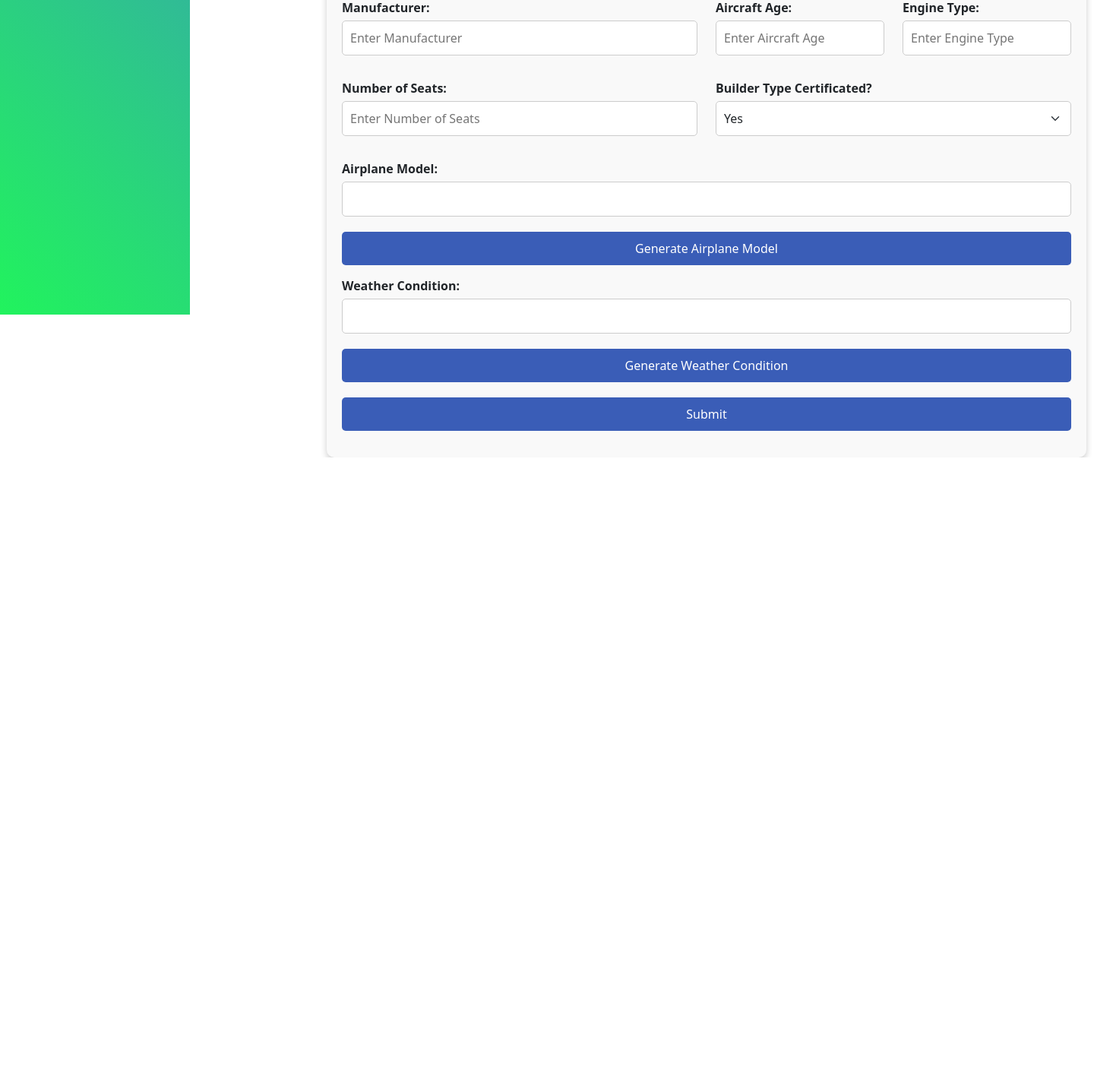
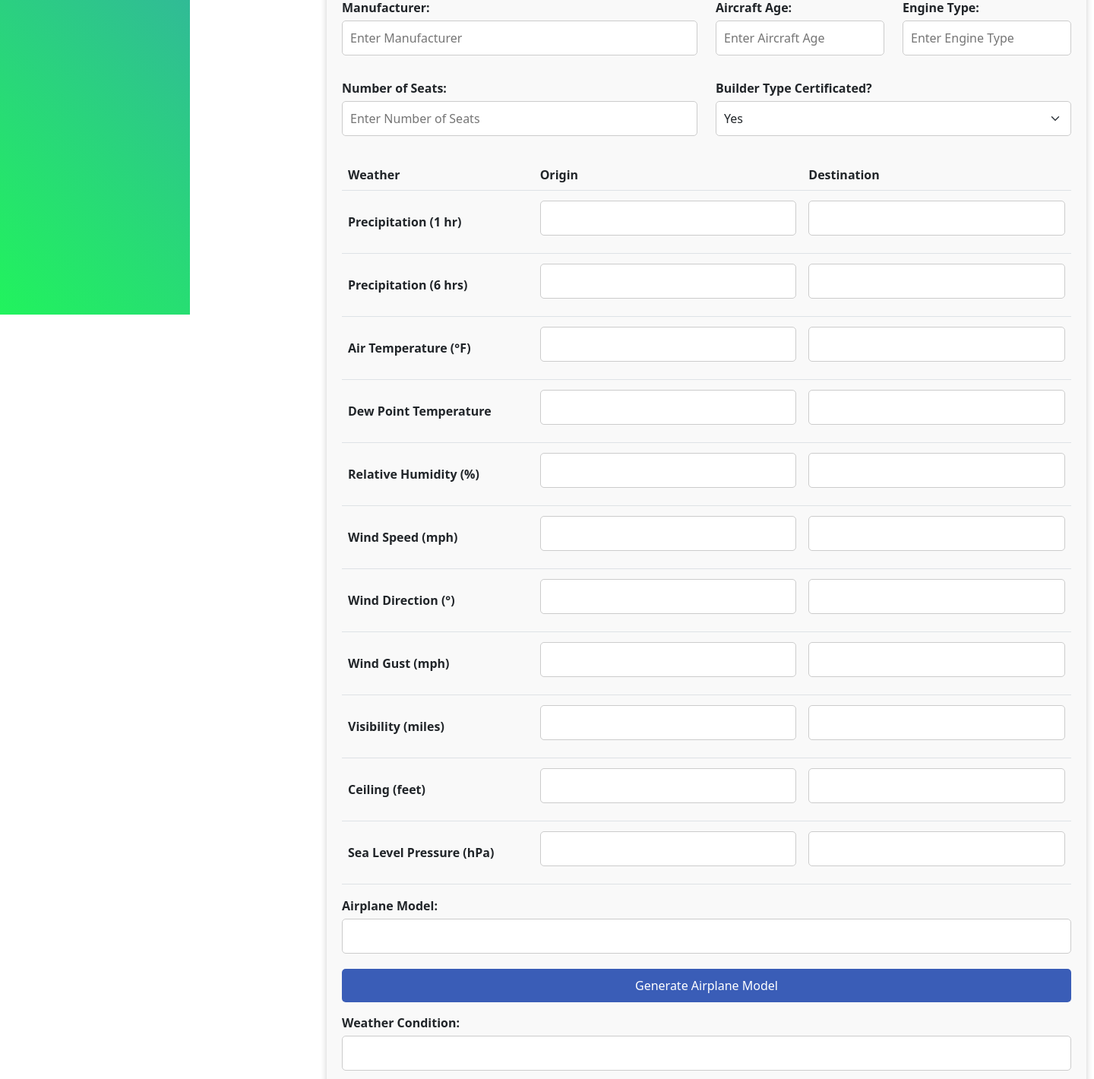
Before and after one commit to brianna-mitri/project-4, a Flask app: template Web/templates/Predictive_Model.html in a window 1440 px wide; the page is wider, and only the part inside the window is pictured. Shown: the part 386-1806 px from the top of that part at 76% size. Before the commit the page ends 988 px from the top of that part, so only its background shows below. Run offline with Flask 3, Linux system fonts and the light colour scheme; the template is opened without the code that fills it, so the values that code supplies are empty; parts of the project's set-up code (start-up, migrations or seed data) failed here and were passed over.

Commit message:
Added weather table inputs for origin and destination

```diff
--- a/Web/templates/Predictive_Model.html
+++ b/Web/templates/Predictive_Model.html
@@ -113,6 +113,21 @@
   .form-container button:hover {
       background-color: #2a4a97;
   }
+
+
+  .table-custom {
+    background-color: #f9f9f9 !important;
+  }
+
+  .table-custom thead th,
+  .table-custom tbody td {
+    background-color: #f9f9f9 !important;
+  }
+
+  .form-container td {
+      font-weight: bold;
+  }
+
 </style>
 
 <body>
@@ -197,8 +212,81 @@
                     </div>
                 </div> <!------------------------------------------------------------------------>
 
+                <!-- Weather Side by Side Table -->
+                <!-- <h4 class="section-title mt-5">Weather</h4> -->
+                <div class="table-responsive">
+                    <table class="table align-middle table-custom" style="background-color: #f9f9f9">
+                        <thead>
+                            <tr>
+                                <!-- <th style="width: 25%;">Parameter</th> -->
+                                <!-- <th style="width: 25%;"></th> -->
+                                <th style="width: 25%;">Weather</th>
+                                <th style="width: 35%;">Origin</th>
+                                <th style="width: 35%;">Destination</th>
+                            </tr>
+                        </thead>
+                        <!-- all weather fields-->
+                        <tbody>
 
+                            <tr>
+                                <td>Precipitation (1 hr)</td>
+                                <td><input class="form-control" name="precip_accum_1_hr" /></td>
+                                <td><input class="form-control" name="dest_precip_accum_1_hr" /></td>
+                            </tr>
+                            <tr>
+                                <td>Precipitation (6 hrs)</td>
+                                <td><input class="form-control" name="precip_accum_6_hr" required/></td>
+                                <td><input class="form-control" name="dest_precip_accum_6_hr" required/></td>
+                            </tr>
+                            <tr>
+                                <td>Air Temperature (°F)</td>
+                                <td><input class="form-control" name="air_temp" required/></td>
+                                <td><input class="form-control" name="dest_air_temp" required/></td>
+                            </tr>
+                            <tr>
+                                <td>Dew Point Temperature</td>
+                                <td><input class="form-control" name="dew_point_temp" required/></td>
+                                <td><input class="form-control" name="dest_dew_point_temp" required/></td>
+                            </tr>
+                            <tr>
+                                <td>Relative Humidity (%)</td>
+                                <td><input class="form-control" name="relative_humidity" required/></td>
+                                <td><input class="form-control" name="dest_relative_humidity" required/></td>
+                            </tr>
+                            <tr>
+                                <td>Wind Speed (mph)</td>
+                                <td><input class="form-control" name="wind_speed" required/></td>
+                                <td><input class="form-control" name="dest_wind_speed" required/></td>
+                            </tr>
+                            <tr>
+                                <td>Wind Direction (°)</td>
+                                <td><input class="form-control" name="wind_direction" required/></td>
+                                <td><input class="form-control" name="dest_wind_direction" required/></td>
+                            </tr>
+                            <tr>
+                                <td>Wind Gust (mph)</td>
+                                <td><input class="form-control" name="wind_gust" required/></td>
+                                <td><input class="form-control" name="dest_wind_gust" required/></td>
+                            </tr>
+                            <tr>
+                                <td>Visibility (miles)</td>
+                                <td><input class="form-control" name="visibility" required/></td>
+                                <td><input class="form-control" name="dest_visibility" required/></td>
+                            </tr>
+                            <tr>
+                                <td>Ceiling (feet)</td>
+                                <td><input class="form-control" name="ceiling" required/></td>
+                                <td><input class="form-control" name="dest_ceiling" required/></td>
+                            </tr>
+                            <tr>
+                                <td>Sea Level Pressure (hPa)</td>
+                                <td><input class="form-control" name="sea_level_pressure" required/></td>
+                                <td><input class="form-control" name="dest_sea_level_pressure" required/></td>
+                            </tr>
 
+                        </tbody>
+                    </table>
+                </div> <!------------------------------------------------------------------------>
 
                 <label for="airplaneModel">Airplane Model:</label>
                 <input type="text" id="airplaneModel" name="airplaneModel" readonly>
```
